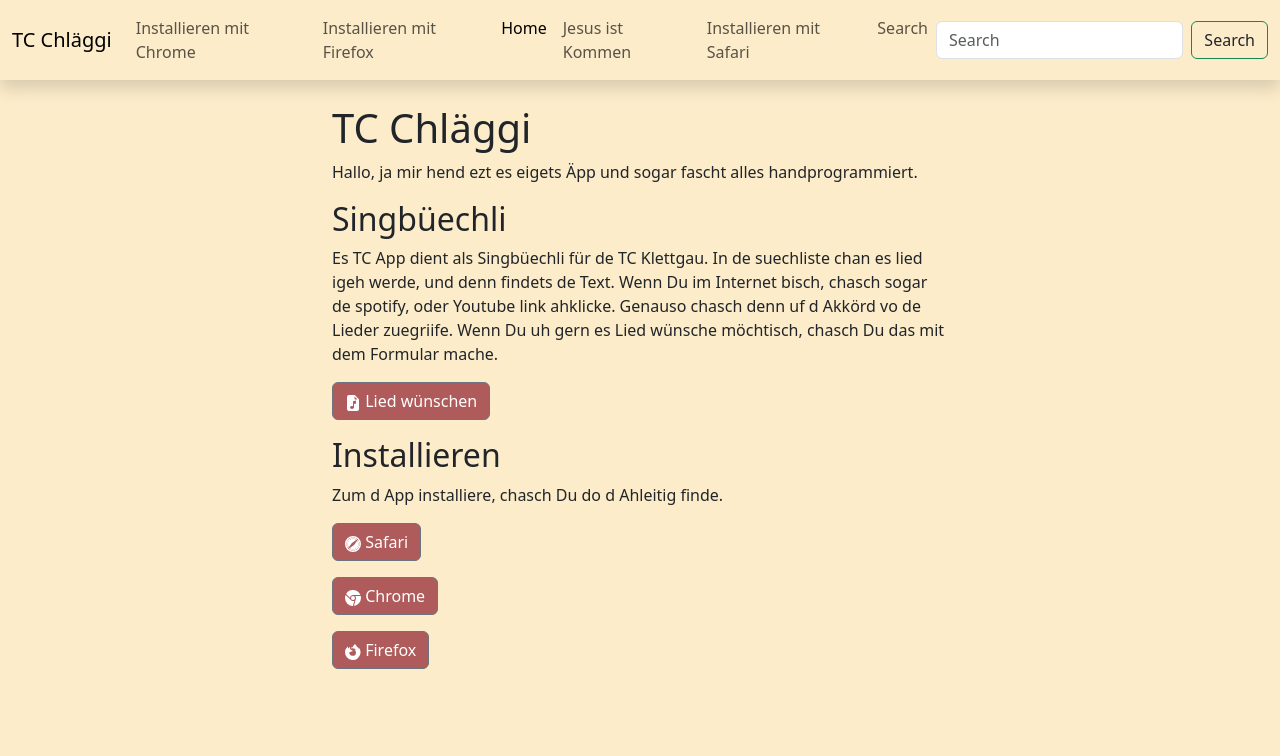
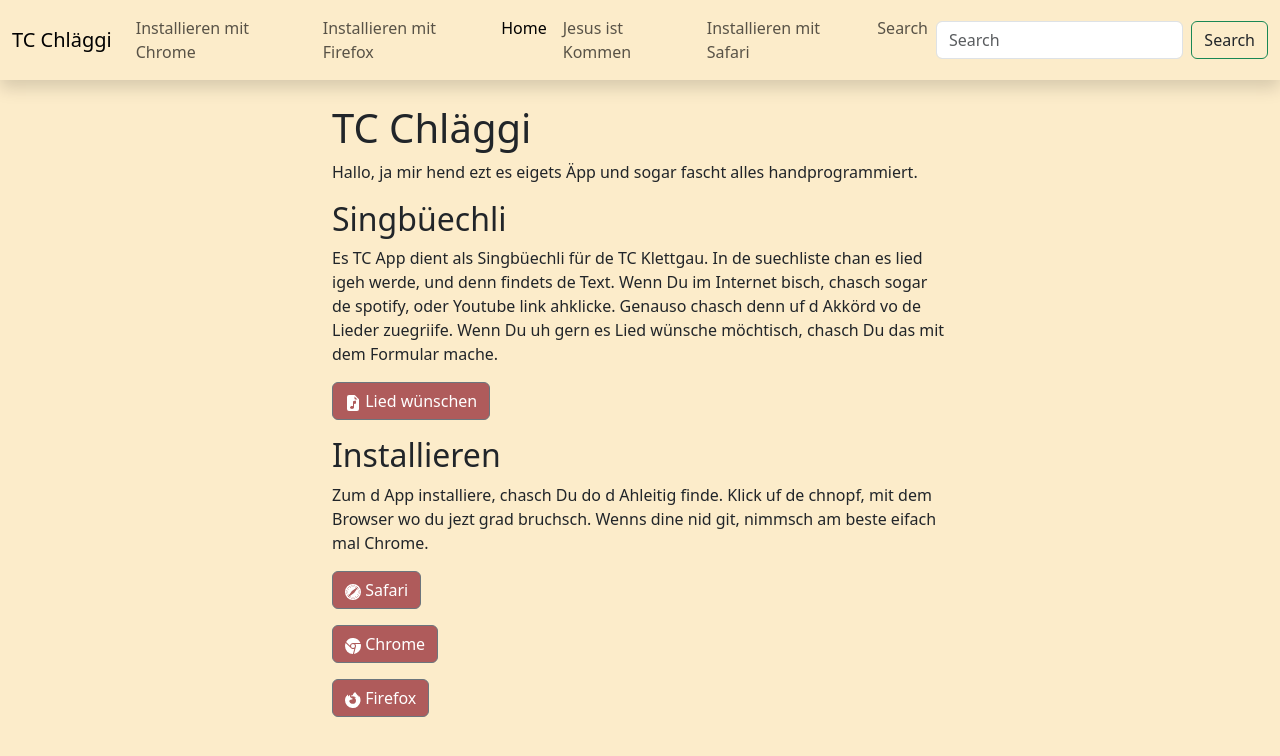
Before and after one commit to Soraxem/song-dist, a Jekyll site: the page built from index.md, in a window 1280 px wide. Shown: the top 756 px of the page. Built offline with Jekyll 4.4.1, drawn with Linux system fonts in a browser that asks for light colours.

Commit message:
Added chrome recommendation

```diff
--- a/index.md
+++ b/index.md
@@ -19,7 +19,7 @@ Es TC App dient als Singbüechli für de TC Klettgau. In de suechliste chan es l
 
 ## Installieren
 
-Zum d App installiere, chasch Du do d Ahleitig finde.
+Zum d App installiere, chasch Du do d Ahleitig finde. Klick uf de chnopf, mit dem Browser wo du jezt grad bruchsch. Wenns dine nid git, nimmsch am beste eifach mal Chrome.
 
 <a href="/install/safari.html" class="btn btn-secondary" target="_blank">
     <svg xmlns="http://www.w3.org/2000/svg" width="16" height="16" fill="currentColor" class="bi bi-browser-safari" viewBox="0 0 16 16">
```
